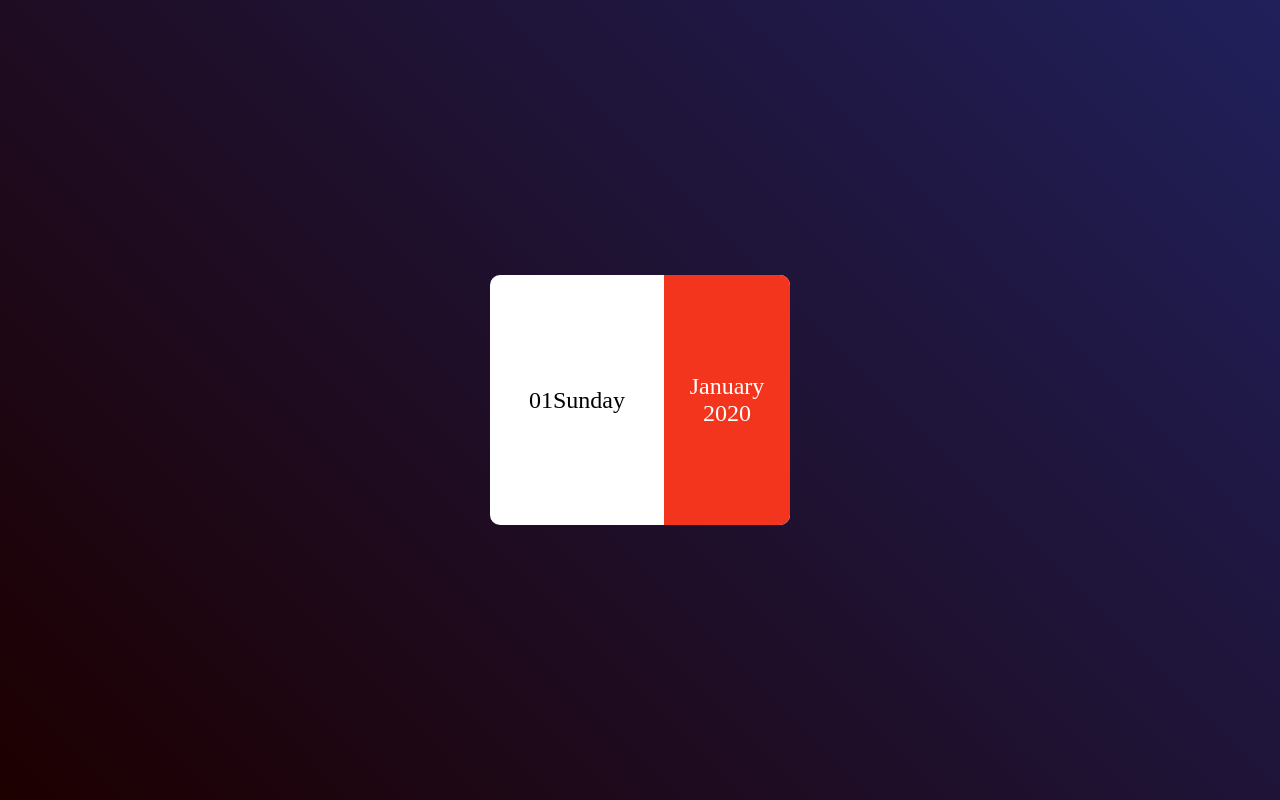
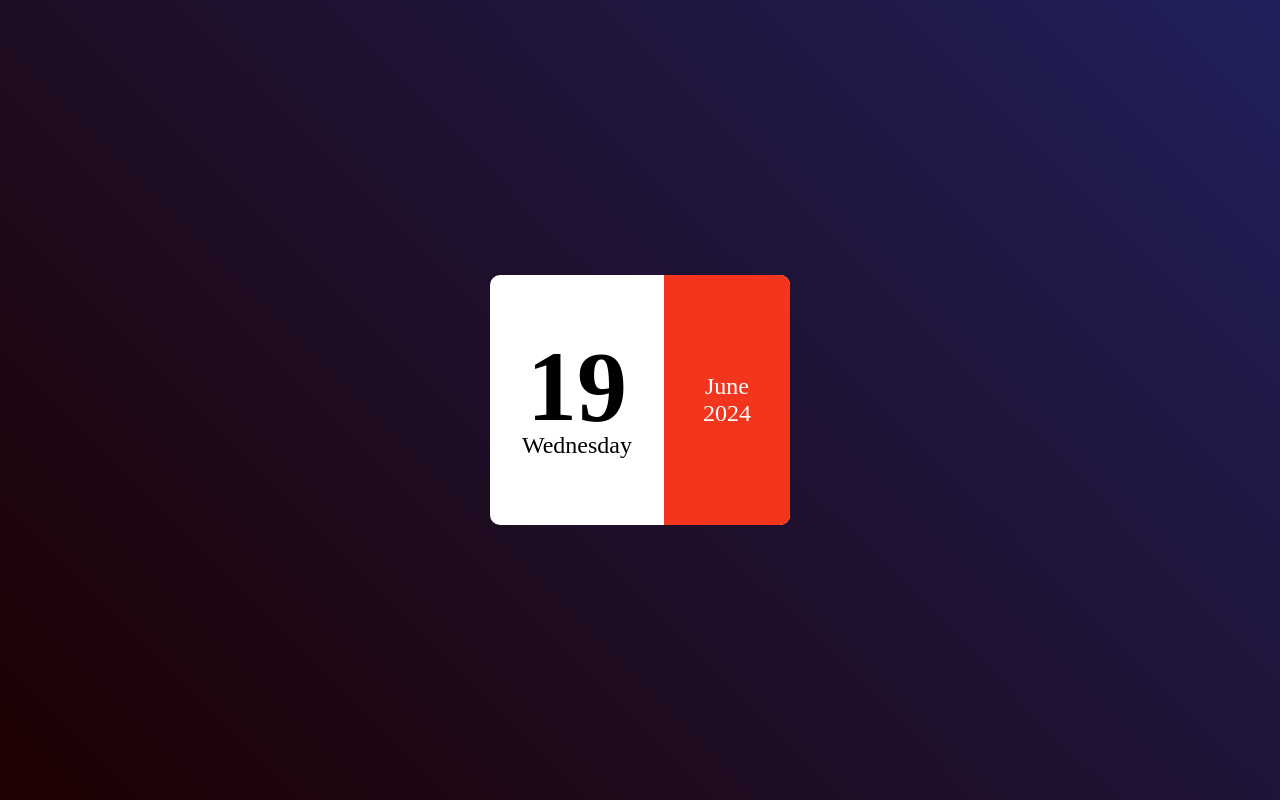
Before and after one commit to Sandunjayasekar/Mini-calendar, a plain HTML site: page index.html in a window 1280 px wide. Drawn offline with Linux system fonts and the light colour scheme.

Commit message:
calender all functions done

```diff
--- a/index.html
+++ b/index.html
@@ -11,12 +11,12 @@
     <div class="hero">
         <div class="calendar">
             <div class="left">
-                <p>01</p>
-                <p>Sunday</p>
+                <p id="date">01</p>
+                <p id="day">Sunday</p>
             </div>
             <div class="right">
-                <p>January</p>
-                <p>2020</p>
+                <p id="month">January</p>
+                <p id="year">2020</p>
             </div>
         </div>
     </div>
--- a/script.js
+++ b/script.js
@@ -0,0 +1,16 @@
+const date = document.getElementById('date');
+const day = document.getElementById('day');
+const month = document.getElementById('month');
+const year = document.getElementById('year');
+
+const today = new Date();
+
+const days = ['Sunday', 'Monday', 'Tuesday', 'Wednesday', 'Thursday', 'Friday', 'Saturday'];
+
+const months = ['January', 'February', 'March', 'April', 'May', 'June', 'July', 'August', 'September', 'October', 'November', 'December'];
+
+console.log(today);
+date.innerHTML = (today.getDate < 10 ? '0' : '') + today.getDate();
+day.innerHTML = days[today.getDay()];
+month.innerHTML = months[today.getMonth()];
+year.innerHTML = today.getFullYear();
--- a/style.css
+++ b/style.css
@@ -27,6 +27,7 @@
     width: 50%;
     height: 100%;
     display: flex;
+    flex-direction: column;
     align-items: center;
     justify-content: center;
     font-size: 24px;
@@ -36,7 +37,6 @@
     width: 42%;
     background: #f4351e;
     color: white;
-    flex-direction: column;
     border-top-right-radius: 10px;
     border-bottom-right-radius: 10px;
 }
@@ -44,3 +44,9 @@
 .left {
     width: 58%;
 }
+
+#date {
+    font-size: 100px;
+    line-height: 90px;
+    font-weight: 600;
+}
```
